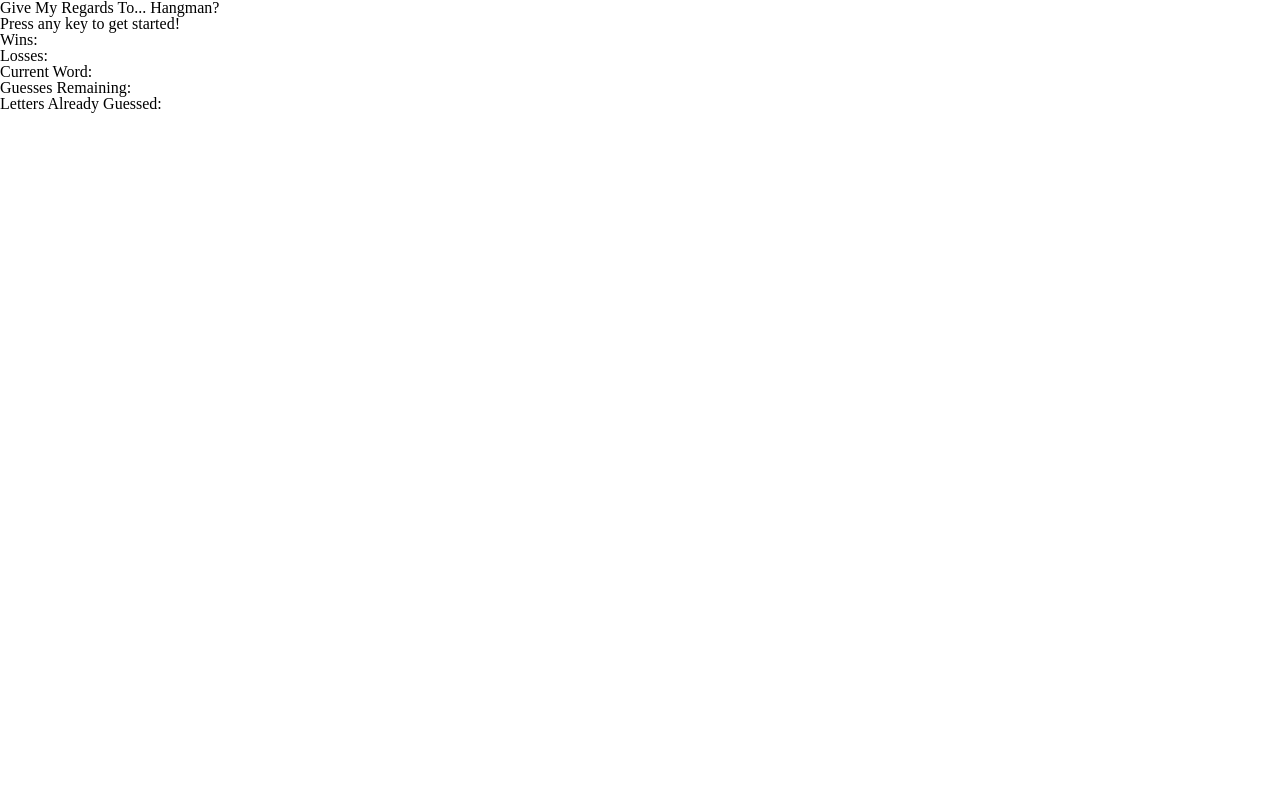
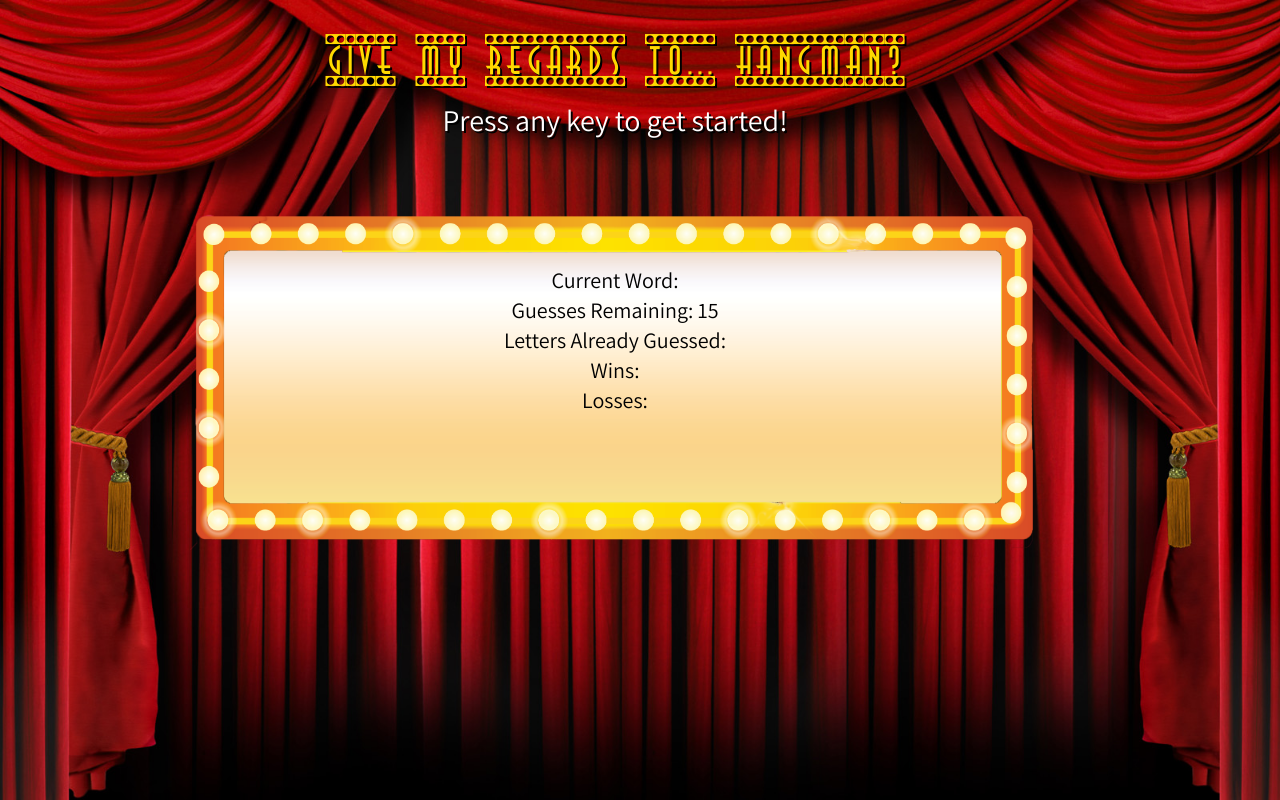
Before and after one commit to rocksteadyrose/Hangman-Game, a plain HTML site: page index.html in a window 1280 px wide. Drawn offline with Linux system fonts and the light colour scheme.

Commit message:
changes with css

```diff
--- a/assets/css/style.css
+++ b/assets/css/style.css
@@ -0,0 +1,61 @@
+* {
+    box-sizing: border-box;
+}
+
+@font-face {
+	font-family: "showtime";
+    src: url("fonts/Showtime.ttf");
+}
+
+@font-face {
+    font-family: "assistantregular";
+    src: url("fonts/Assistant-Regular.ttf");
+    font-weight: normal;
+}
+
+body {
+    font-family: "assistantregular", Arial, Helvetica, sans-serif;
+    max-width: 960px;
+    margin: auto;
+    color: rgb(0, 0, 0);
+    font-size: 22px;
+    background-image: url("../images/curtains.jpg");
+    background-size: cover;
+    background-repeat: no-repeat;
+}
+
+header {
+    margin: 30px;
+    color: rgb(255, 217, 0);
+    line-height: 60px;
+    width: 850px;
+}
+
+header h1 {
+    font-family: "showtime";
+    font-size: 40px;
+    text-shadow: 2px 2px #000000;
+    text-align: center;
+}
+
+header h3 {
+    font-size: 30px;
+    text-align: center;
+    color: white;
+    text-shadow: 2px 2px #000000;
+}
+
+#letteralreadyID {
+    color: red;
+}
+
+#content {
+    line-height: 30px;
+    width: 850px;
+    height: 350px;
+    text-align: center;
+    padding-top: 65px;
+    margin: 50px 30px 80px 30px;
+    background: url("../images/marquee.png");
+    background-size: 100% 100%;
+}
--- a/assets/javascript/game.js
+++ b/assets/javascript/game.js
@@ -8,22 +8,14 @@
 //Add onkeyup event to trigger letter guesses
 
 //------------------------------------------------------------------------------------------------------------------
-//GLOBAL VARIABLES FOR HTML
-var newGame = document.getElementById('newgamebutton');
-var underscores = document.getElementById('replacingunderscores');
-var lettersguessed = document.getElementById("lettersguessed");
-var guessesLeft = document.getElementById("guessesleft");
-var wins = document.getElementById("wins");
-var losses = document.getElementById("lossesID");
-var messageGameRunning = document.getElementById("gamerunning");
-var messageLetterAlready = document.getElementById("letteralready");
+
 
 //------------------------------------------------------------------------------------------------------------------
 //GLOBAL VARIABLES
 var musicals = ["dont cry for me argentina", "tomorrow", "i dreamed a dream", "memory", "the phantom of the opera"]; //Variables to guess
 var wins = 0; //Win counter
-var losses = 0;
-var guessesLeft = 15; //Amount of guesses left
+var losses = 0; //Losses counter
+var guessesCounter; //Amount of guesses left
 var gameOn = false; //Has the game started - set to false until "function StartGame"
 var randomPickedWord = ""; //Created from the random musicals variable array
 var randomPickedWordPlaceholder = " "; //Array automatically creates spaces for you. Hard for user to guess a space. So if it is an empty space, push an empty space.
@@ -31,17 +23,24 @@ var randomPickedWordPlaceholderArray = []; //Automatically creates spaces
 var guessedLetterArray = []; //Correct guessed letter bank
 var incorrectGuessedLetterArray = []; //Bank where we store the incorrectly guessed letters
 
+//GLOBAL VARIABLES FOR HTML
+var newGame = document.getElementById("newgamebuttonID");
+var underscores = document.getElementById("replacingunderscoresID");
+var lettersGuessed = document.getElementById("lettersguessedID");
+var wins = document.getElementById("winsID");
+var losses = document.getElementById("lossesID");
+var messageGameRunning = document.getElementById("gamerunningID");
+var messageLetterAlready = document.getElementById("letteralreadyID");
+
 //------------------------------------------------------------------------------------------------------------------
 // NEW GAME SECTION: To reset all stats, pick new word and push placeholders into the words
 function startGame() {
     gameOn = true;
-    guessesLeft = 15;
-    wins = 0;
+    guessesCounter = 15;
+    var guessesCounter = document.getElementById("guessesleftID").textContent = guessesCounter;
+    randomPickedWordPlaceholderArray = [];
     guessedLetterArray = [];
     incorrectGuessedLetterArray = [];
-    randomPickedWordPlaceholderArray = [];
-    guessesLeft.textContent = guessesLeft;
-    losses = 0;
     randomPickedWord = musicals[Math.floor(Math.random() * musicals.length)];
     // PICK A NEW WORD: PICK A RANDOM WORD FROM THE MUSICALS ARRAY. Generates a random index out of that word bank and gets a new word out.
     //This rounds a number DOWNWARDS to the nearest integer, and returns the result from within that array (what's in the bracket is only a number).
@@ -86,10 +85,10 @@ function startGame() {
 
     function wrongLetter(letter) {
         if (randomPickedWordPlaceholderArray.indexOf(letter.toLowerCase()) === -1) {
-            guessesLeft--;//Deduct a guess
-            guessesleft.textContent = guessesLeft; //Show guesses left on html
+            guessesCounter--;//Deduct a guess
             incorrectGuessedLetterArray.push(letter);//Push the incorrect letter to this letter bank
-            lettersguessed.textContent = incorrectGuessedLetterArray;
+            lettersGuessed.textContent = incorrectGuessedLetterArray;
+            guessesCounter.textContent = guessesCounter;
     }
 }
 
@@ -98,9 +97,9 @@ function startGame() {
 //RESET ETC
 
     function points(letter) {
-        if (guessesLeft === 0) {
+        if (guessesCounter === 0) {
             losses++;
-            losses.textContent = losses; //Show guesses left on html
+            losses.textContent = losses;
         }
     }
 
--- a/assets/javascript/game2.js
+++ b/assets/javascript/game2.js
@@ -48,6 +48,11 @@ function makeWordAnArray() {
     }
 }
 
+function checkUserGuess {
+    if (lettersFromWord[j] === userGuess {
+
+    }
+}
 //----------------------------------------
 
 function gameStartEnd() {
--- a/index.html
+++ b/index.html
@@ -14,18 +14,19 @@
             <h1>Give My Regards To... Hangman?</h1>
             <h3>Press any key to get started!</h3>
         </header>
-        <p>Wins: <span id="wins"></span></p>
+    <section id="content">
+        <p>Current Word: <span id="currentwordID"></span></p>
+        <p id="test"><span id="replacingunderscoresID"></span></p>
+        <p>Guesses Remaining: <span id="guessesleftID"></span></p>
+        <p>Letters Already Guessed:<br><span id="lettersguessedID"></span></p>
+        <p>Wins: <span id="winsID"></span></p>
         <p>Losses: <span id="lossesID"></span></p>
-        <p>Current Word: <span id="currentword"></span></p>
-        <p id="test"><span id="replacingunderscores"></span></p>
-        <p>Guesses Remaining: <span id="guessesleft"></span></p>
-        <p>Letters Already Guessed: <span id="lettersguessed"></span></p>
-        <span id="start"></span>
-        <span id="newgamebutton"></span>
-        <span id="gamerunning"></span>
-        <span id="letteralready"></span>
-
-    </div>
+        <span id="startID"></span>
+        <span id="newgamebuttonID"></span>
+        <span id="gamerunningID"></span>
+        <span id="letteralreadyID"></span>
+    </section>
+</div>
     <script type="text/javascript" src="assets/javascript/game.js">
 
 // var unicorns = document.getElementById('empty-div');
```
Also changed, not shown: assets/css/Fonts/Assistant-Bold.ttf (added), assets/css/Fonts/Assistant-ExtraBold.ttf (added), assets/css/Fonts/Assistant-ExtraLight.ttf (added), assets/css/Fonts/Assistant-Light.ttf (added), assets/css/Fonts/Assistant-Regular.ttf (added), assets/css/Fonts/Assistant-SemiBold.ttf (added), assets/css/Fonts/Pacifico-Regular.ttf (added), assets/css/Fonts/Sail-Regular.ttf (added), assets/css/Fonts/Showtime.ttf (added), assets/css/Fonts/Showtime.txt (added), assets/images/curtains.jpg (added), assets/images/marquee.png (added), 4 other files.
